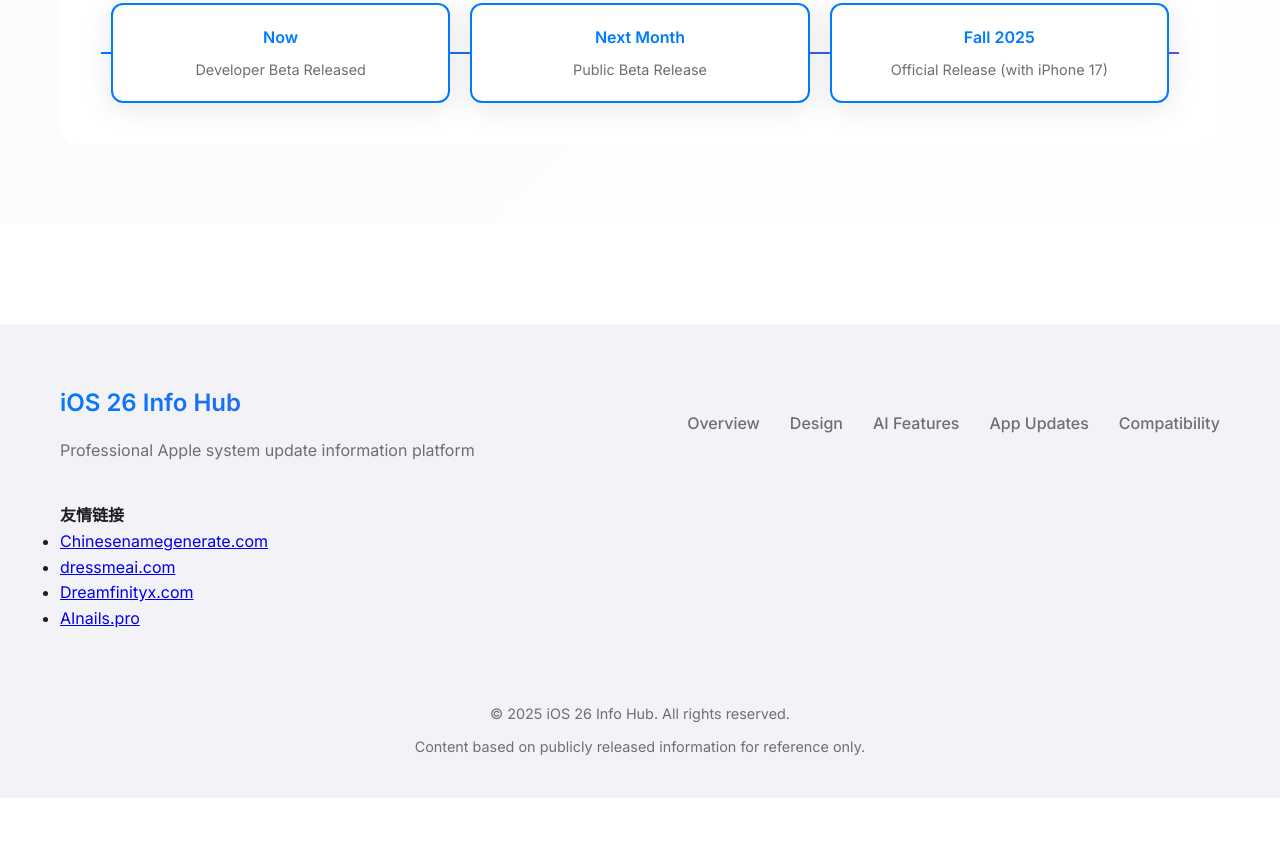
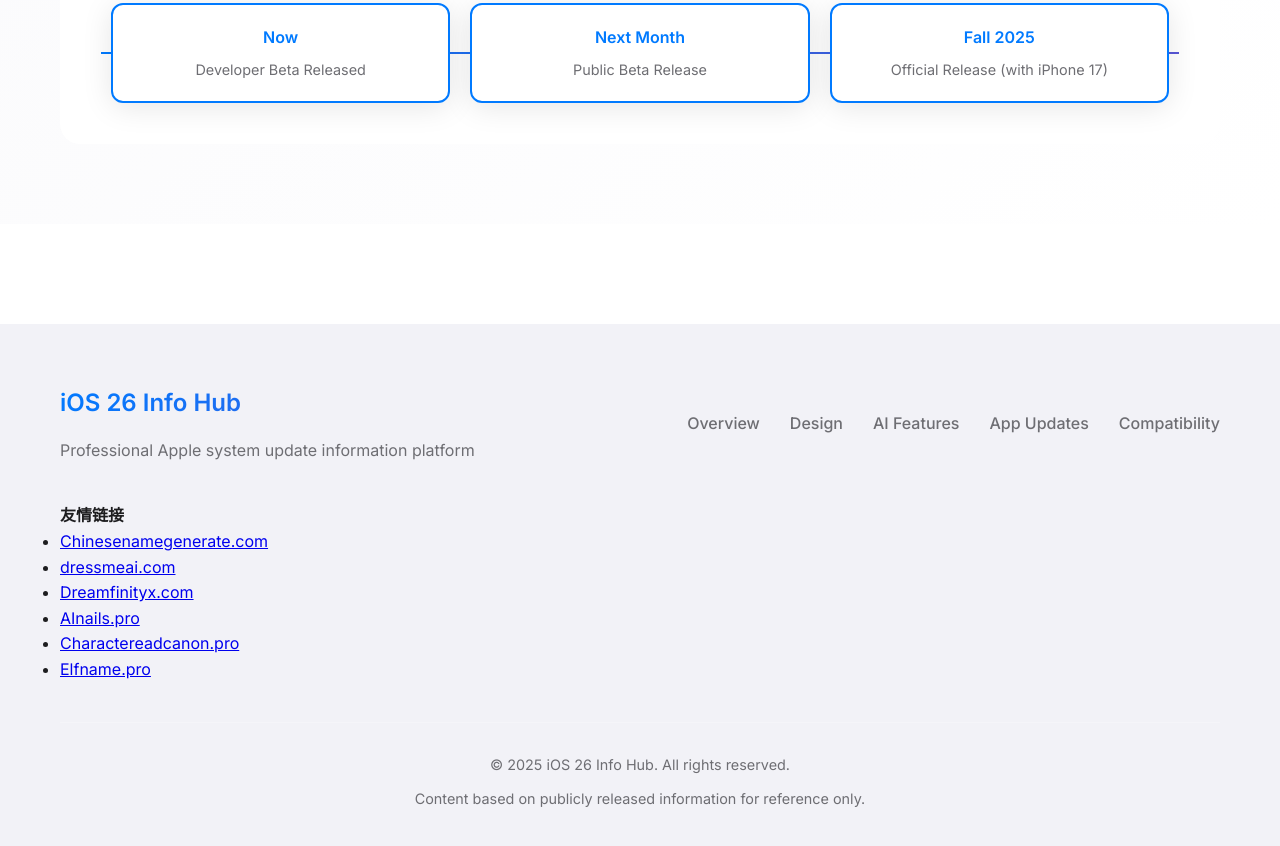
Before and after one commit to zzh506767805/checkios, a plain HTML site: page index.html in a window 1280 px wide. Shown: the part 4385-5231 px from the top of the page. Before the commit the page ends 5183 px from the top, so only its background shows below. Drawn offline with Linux system fonts and the light colour scheme.

Commit message:
Add two new external links: Charactereadcanon.pro and Elfname.pro

```diff
--- a/index.html
+++ b/index.html
@@ -322,6 +322,8 @@
                         <li><a href="https://dressmeai.com" target="_blank" rel="noopener">dressmeai.com</a></li>
                         <li><a href="https://dreamfinityx.com" target="_blank" rel="noopener">Dreamfinityx.com</a></li>
                         <li><a href="https://ainails.pro" target="_blank" rel="noopener">AInails.pro</a></li>
+                        <li><a href="https://charactereadcanon.pro" target="_blank" rel="noopener">Charactereadcanon.pro</a></li>
+                        <li><a href="https://elfname.pro" target="_blank" rel="noopener">Elfname.pro</a></li>
                     </ul>
                 </div>
             </div>
```
